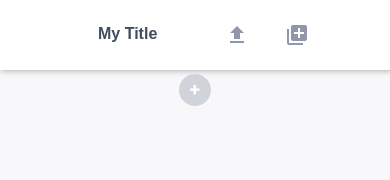
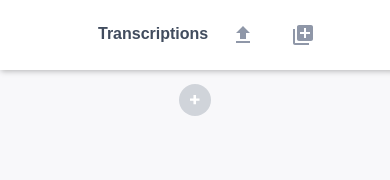
Before and after one commit to Unbabel/frontend-challenge, a Vue app: page /#/ in a window 390 px wide. Shown: the top 180 px of the page. Built offline with nearby package versions, Linux system fonts and the light colour scheme.

Commit message:
Adding some responsiveness to app and updating default layout component content

```diff
--- a/src/layouts/DefaultLayout.vue
+++ b/src/layouts/DefaultLayout.vue
@@ -1,8 +1,9 @@
 <template>
   <main class="qa-default-layout o-default-layout">
-    <TopMenu title="My Title" type="h1" class="o-default-layout__menu">
-      <!-- <router-link to="/">Go to Home</router-link>
-      <router-link to="/about">Go to About</router-link> -->
+    <TopMenu title="Transcriptions" type="h1" class="o-default-layout__menu">
+      <!-- <router-link to="/">Go to Home</router-link>-->
+      <!-- To Simulate reaching error page -->
+      <!-- <router-link to="/spain">Go to Spain</router-link> -->
       <Button icon="upload" @click="POST_LIST(LIST)" />
       <Button icon="fetch-document" @click="GET_LIST" />
     </TopMenu>
@@ -34,6 +35,8 @@ export default {
 </script>
 
 <style lang="scss">
+@import "../assets/styles/variables.scss";
+
 .o-default-layout {
   //Add media queries
   display: grid;
@@ -45,6 +48,14 @@ export default {
   }
   .o-default-layout__content {
     grid-column: 2 / 5;
+    margin: 10px 0;
+  }
+  @media only screen and (max-width: "640px") {
+    grid-template-columns: 1fr;
+    .o-default-layout__content,
+    .o-default-layout__menu {
+      grid-column: auto;
+    }
   }
 }
 </style>
```
